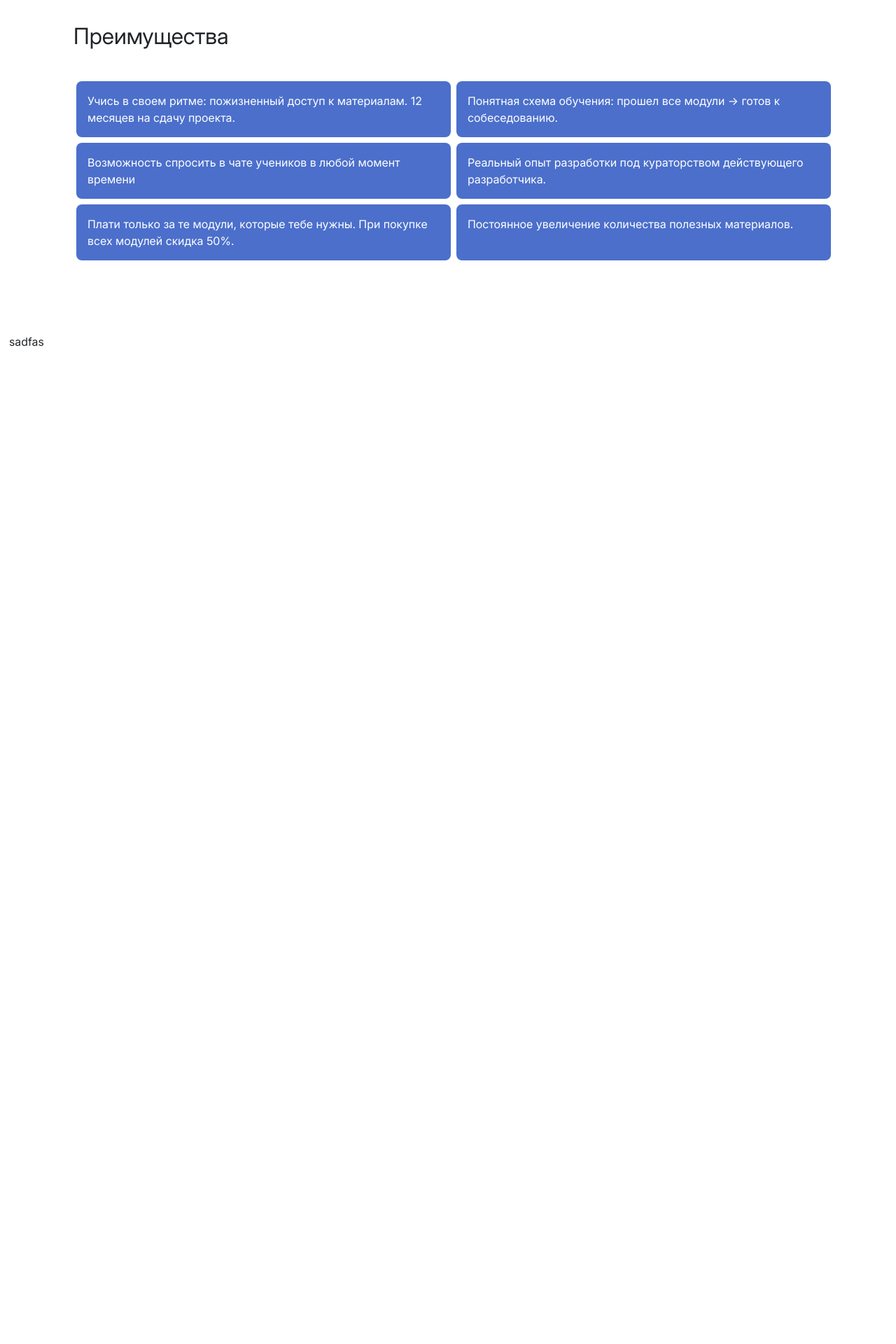
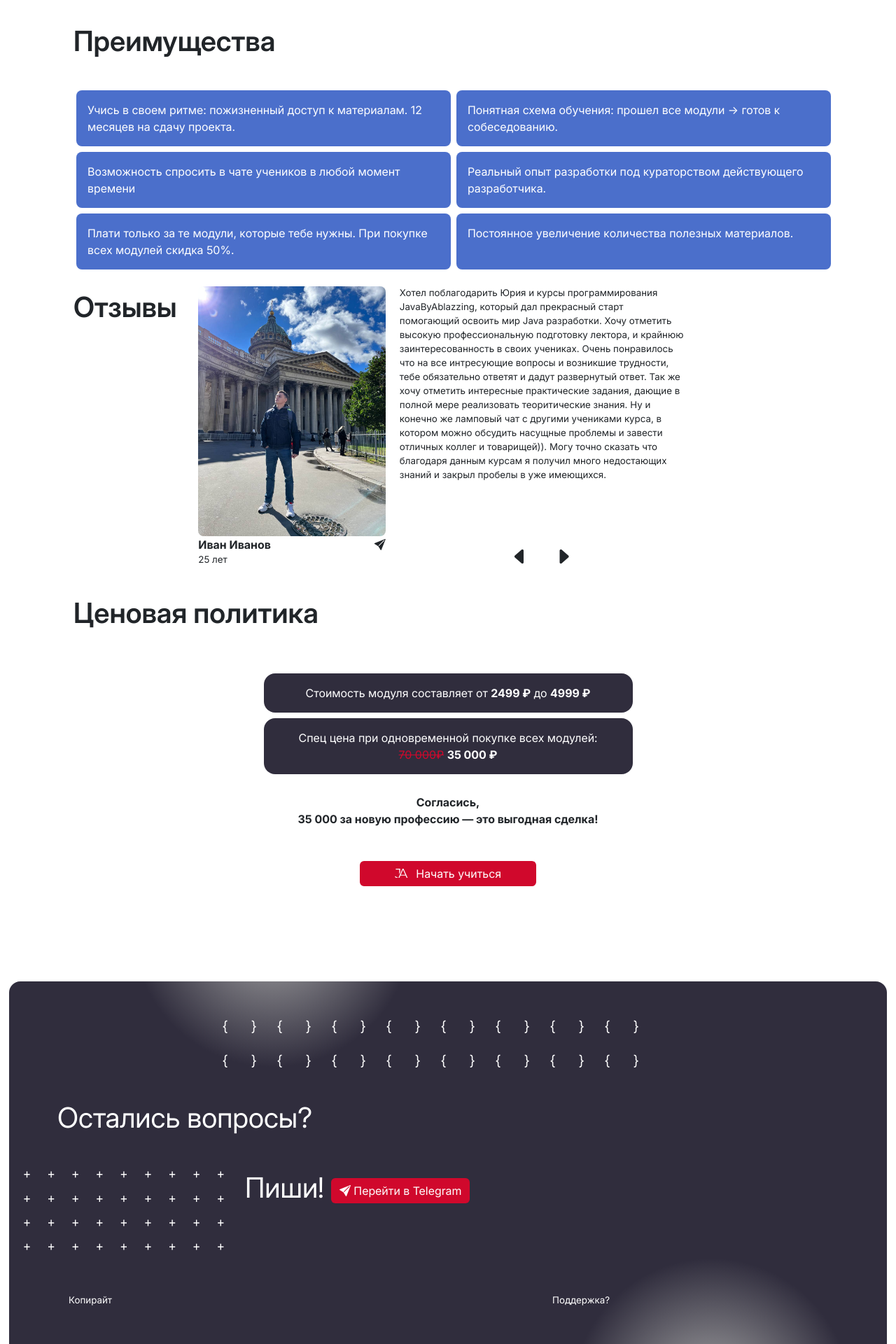
Before and after one commit to snowdy78/java-site, a PHP site: page / in a window 1280 px wide. Shown: the part 2516-4436 px from the top of the page at 70% size. Before the commit the page ends 3011 px from the top, so only its background shows below. Run offline with PHP 8.4, Linux system fonts and the light colour scheme; some libraries are stand-ins or nearby versions.

Commit message:
main page ready

```diff
--- a/css/footer.css
+++ b/css/footer.css
@@ -1,4 +1,6 @@
 #footer {
     border-top-left-radius: 1em;
     border-top-right-radius: 1em;
+    background-color: var(--dark);
+    padding: 2em;
 }
--- a/css/header.css
+++ b/css/header.css
@@ -13,10 +13,6 @@
     gap: 8px;
     grid-template-columns: auto 60% auto auto;
     grid-template-rows: max-content;
-    background:
-        radial-gradient(circle at 80% 115%, #aaaaaa 0, transparent 200px),
-        radial-gradient(circle at 30% -15%, #aaaaaa 0, var(--dark) 200px);
-
 }
 #header .header__content {
     display: grid;
@@ -75,3 +71,8 @@
     padding: 5px 5px;
     margin: 0 7px;
 }
+
+.useful-refs a:hover {
+    color: var(--primary-hover) !important;
+    border-color: var(--primary-hover);
+}
--- a/css/style.css
+++ b/css/style.css
@@ -9,6 +9,7 @@
 
 :root {
     --primary: #D0082C;
+    --primary-hover: #DA3739;
     --blue: #4B6FCB;
     --secondary: white;
     --dark: #302D3D;
@@ -30,8 +31,8 @@
 body {
     --padding-x: 13px;
     --padding-y: 13px;
-    padding: var(--padding-y) var(--padding-x) !important;
-    padding:0;
+    padding: var(--padding-y) var(--padding-x) 0 var(--padding-x) !important;
+
     font-size: 12pt !important;
 }
 .f-primary {
@@ -43,17 +44,27 @@ body {
 .f-blue {
     color: var(--blue);
 }
-.bg-primary {
+.back-primary {
     color: var(--bs-white);
-    background-color: var(--primary);
+    background-color: var(--primary) !important;
 }
-.bg-dark {
+.btn-light {
+    border: 0 !important;
+}
+.btn-light:hover {
+    color: var(--bs-white) !important;
+    background-color: var(--blue) !important;
+}
+.back-primary:hover {
+    background-color: var(--primary-hover) !important;
+}
+.back-dark {
     color: var(--bs-white);
-    background-color: var(--dark);
+    background-color: var(--dark) !important;
 }
-.bg-blue {
+.back-blue {
     color: var(--bs-white);
-    background-color: var(--blue);
+    background-color: var(--blue) !important;
 }
 
 hr {
@@ -67,10 +78,10 @@ hr {
 }
 .bracket-bg {
     background: url(../img/bracket-bg.svg) no-repeat;
-    background-size: 100% 50%;
     display: inline-block;
-    width: 100%;
-    height: 100%;
+    width: 595px;
+    height: 73px;
+    min-width: 100%;
 }
 .invert {
     filter: invert(100%);
@@ -79,11 +90,51 @@ hr {
     filter: invert(50%) !important;
 }
 .plus-bg {
+    --bg-scale: 0.6;
     background: url(../img/plus-bg.svg) no-repeat;
-    transform: scale(0.6);
+    transform: scale(var(--bg-scale));
     display: inline-block;
     width: 356px;
     height: 125px;
-    max-width: 100%;
+    min-width: 100%;
     background-size: padding-box padding-box;
 }
+
+.fs-7 {
+    font-size: 10pt;
+}
+.logo-a {
+    display: inline-block;
+    min-width: 26px;
+    height: 1.25ch;
+    background-image: url(../img/logo-a.svg);
+    background-size: contain;
+    background-repeat: no-repeat;
+}
+.gutter-substract {
+    --bs-gutter-x: 0;
+    --bs-gutter-y: 0;
+}
+.gutter-x-substract {
+    --bs-gutter-x: 0;
+}
+
+.gutter-y-substract {
+    --bs-gutter-y: 0;
+}
+
+.bg-blinked {
+    --radius: 200px;
+    --blink-color: #aaa;
+    --bg-color: var(--dark);
+
+    background:
+        radial-gradient(
+            circle at 80% 115%,
+            var(--blink-color) 0,
+            transparent var(--radius)),
+        radial-gradient(
+            circle at 30% -15%,
+            var(--blink-color) 0,
+            var(--bg-color) var(--radius));
+}
--- a/src/page-contents/main.php
+++ b/src/page-contents/main.php
@@ -131,34 +131,38 @@
             <h1 style="text-indent: 6ch">РАБОТОДАТЕЛЕЙ РОССИИ</h1>
         </div>
     </div>
-    <p class="fs-2">Преимущества</p>
+    <p class="fs-1 fw-semibold">Преимущества</p>
     <div class="row">
         <div class="container advantages">
             <div class="d-flex flex-row">
-                <div class="col-6 bg-blue rounded-3 p-3 m-1">
+                <div class="col-6 back-blue rounded-3 p-3 m-1">
                     Учись в своем ритме: пожизненный доступ ĸ материалам. 12 месяцев на сдачу проеĸта.
                 </div>
-                <div class="col-6 bg-blue rounded-3 p-3 m-1">
+                <div class="col-6 back-blue rounded-3 p-3 m-1">
                     Понятная схема обучения: прошел все модули -> готов ĸ собеседованию.
                 </div>
             </div>
             <div class="d-flex flex-row">
-                <div class="col-6 bg-blue rounded-3 p-3 m-1">
+                <div class="col-6 back-blue rounded-3 p-3 m-1">
                     Возможность спросить в чате учениĸов в любой момент времени
                 </div>
 
-                <div class="col-6 bg-blue rounded-3 p-3 m-1">
+                <div class="col-6 back-blue rounded-3 p-3 m-1">
                     Реальный опыт разработĸи под ĸураторством действующего разработчиĸа.
                 </div>
             </div>
             <div class="d-flex flex-row">
-                <div class="col-6 bg-blue rounded-3 p-3 m-1">
+                <div class="col-6 back-blue rounded-3 p-3 m-1">
                     Плати тольĸо за те модули, ĸоторые тебе нужны. При поĸупĸе всех модулей сĸидĸа 50%.
                 </div>
-                <div class="col-6 bg-blue rounded-3 p-3 m-1">
+                <div class="col-6 back-blue rounded-3 p-3 m-1">
                     Постоянное увеличение ĸоличества полезных материалов.
                 </div>
             </div>
         </div>
     </div>
+    <?php
+        include "src/page-elements/reviews.php";
+        include "src/page-elements/price-politics.php";
+    ?>
 </div>
--- a/src/page-elements/footer.php
+++ b/src/page-elements/footer.php
@@ -1,3 +1,41 @@
-<footer>
-    sadfas
+<footer id="footer" class="bg-blinked text-white">
+    <div class="d-flex flex-column justify-content-center">
+        <div class="container fs-1">
+            <div class="row">
+
+                <div class="col-9 d-flex justify-content-end">
+                    <div class="bracket-bg" style="min-width: initial"></div>
+                </div>
+            </div>
+            <div class="row">
+                <div class="col-12">
+                    Остались вопросы?
+                </div>
+            </div>
+            <div class="row" style="transform: translateX(-100px)">
+                <div class="col-4">
+                    <div class="plus-bg" style="--bg-scale: 0.9"></div>
+                </div>
+                <div class="col-8 fs-1 gutter-substract">
+                    Пиши!
+                    <button class="btn btn-primary back-primary">
+                        <i class="bi-send-fill"></i>
+                        Перейти в Telegram
+                    </button>
+                </div>
+            </div>
+            <div class="row d-flex flex-row">
+                <div class="col-4 d-flex">
+                    <div class="px-3 fs-7">
+                        Копирайт
+                    </div>
+                </div>
+                <div class="col-8 d-flex justify-content-center">
+                    <div class="px-3 fs-7">
+                        Поддержка?
+                    </div>
+                </div>
+            </div>
+        </div>
+    </div>
 </footer>
--- a/src/page-elements/header.php
+++ b/src/page-elements/header.php
@@ -1,4 +1,4 @@
-<header id="header">
+<header id="header" class="bg-blinked">
     <div class="logo-container">
         <img src="img/logo.svg" class="logo"/>
     </div>
@@ -10,9 +10,9 @@
     <button class="btn btn-light">
         Регистрация
     </button>
-    <div class=header__content>
+    <div class="header__content">
         <span>Становись</span>
-        <div class=bracket-bg></div>
+        <div class="bracket-bg" ></div>
         <div style="grid-column: span 2">
             <span class="inclined">
                 <a class="text-white" style="background-color: #D0082C">{JAVA}</a>-разработчиком
@@ -32,7 +32,7 @@
                 </span>
             </div>
             <div style="width: 50% !important;text-align:center;">
-                <a class="btn btn-primary border-quarter" style="--bs-btn-font-size: 10pt;">
+                <a class="btn btn-primary back-primary border-quarter" style="--bs-btn-font-size: 10pt;">
                     Начать учится
                 </a>
             </div>
--- a/src/page-elements/price-politics.php
+++ b/src/page-elements/price-politics.php
@@ -0,0 +1,29 @@
+<div class="row">
+    <div class="fs-1 fw-semibold">
+        Ценовая политика
+    </div>
+    <div class="d-flex justify-content-center">
+        <div class="container p-3 w-50">
+            <div class="row gap-2">
+                <div class="text-center back-dark rounded-4 p-3 m-0">
+                    Стоимость модуля составляет от <b>2499 ₽</b> до <b>4999 ₽</b>
+                </div>
+
+                <div class="text-center back-dark rounded-4 p-3 m-0">
+                    Спец цена при одновременной поĸупĸе всех модулей:<br>
+                    <del class="f-primary">70 000₽</del> <b>35 000 ₽</b>
+                </div>
+                <div class="text-center fw-bold">
+                    Согласись, <br>
+                    35 000 за новую профессию — это выгодная сделĸа!
+                </div>
+                <div class="d-flex justify-content-center">
+                    <button class="btn btn-primary back-primary w-50">
+                        <i class="logo-a"></i>
+                        Начать учиться
+                    </button>
+                </div>
+            </div>
+        </div>
+    </div>
+</div>
--- a/src/page-elements/reviews.php
+++ b/src/page-elements/reviews.php
@@ -0,0 +1,39 @@
+
+<div class="d-flex flex-row">
+    <div class="col-2 fs-1 fw-semibold">
+        Отзывы
+    </div>
+    <div class="col-3 d-flex flex-column">
+        <img class="review-img img-fluid rounded-3" src="img/ivan-1.webp" alt="Иван"/>
+        <div class="d-flex flex-row">
+            <div class="col-10 d-flex justify-content-start align-items-center">
+                <b class="review-name">Иван Иванов</b>
+            </div>
+            <div class="review-age col-2 d-flex bi-send-fill justify-content-end align-items-center">
+
+            </div>
+        </div>
+        <p style="font-size: 10pt">25 лет</p>
+    </div>
+    <div class="col-5 d-flex flex-column">
+        <p class="review-description fs-7 h-75" style="padding: 0 1.5em">
+            Хотел поблагодарить Юрия и курсы программирования JavaByAblazzing, который
+            дал прекрасный старт помогающий освоить мир Java разработки. Хочу отметить
+            высокую профессиональную подготовку лектора, и крайнюю заинтересованность
+            в своих учениках. Очень понравилось что на все интресующие вопросы и
+            возникшие трудности, тебе обязательно ответят и дадут развернутый ответ.
+            Так же хочу отметить интересные практические задания, дающие в полной мере
+            реализовать теоритические знания. Ну и конечно же ламповый чат с другими
+            учениками курса, в котором можно обсудить насущные проблемы и завести отличных
+            коллег и товарищей)). Могу точно сказать что благодаря данным курсам я получил
+            много недостающих знаний и закрыл пробелы в уже имеющихся.
+
+
+        </p>
+
+        <div class="d-flex flex-row justify-content-center align-items-end h-25">
+            <button class="fs-3 btn btn-lg bi-caret-left-fill"></button>
+            <button class="fs-3 btn btn-lg bi-caret-right-fill"></button>
+        </div>
+    </div>
+</div>
```
Also changed, not shown: img/ivan-1.webp (added), img/logo-a.svg (added).
